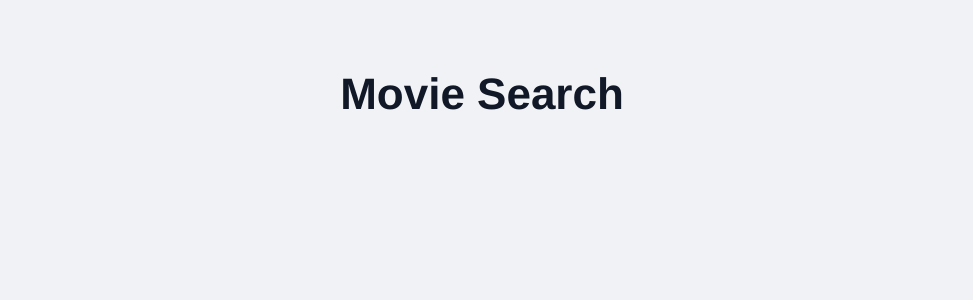
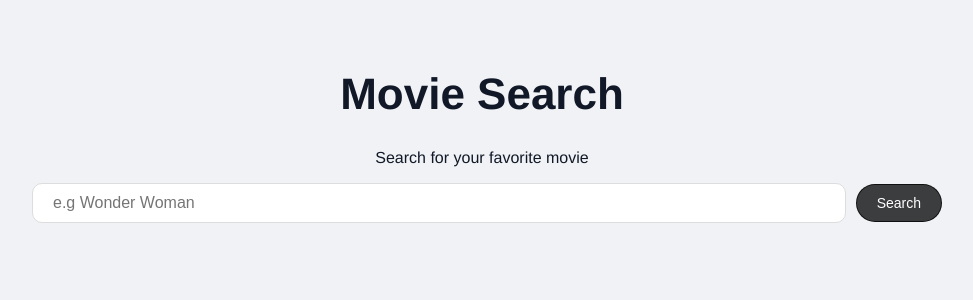
Before and after one commit to elnobun/movie-search-app, a React (Create React App) app: page / in a window 1280 px wide. Shown: the top 300 px of the page, without its empty margins (158-1131 px from the left). Built offline with nearby package versions, Linux system fonts and the light colour scheme.

Commit message:
Search Movie component with styling.

```diff
--- a/src/App.js
+++ b/src/App.js
@@ -1,7 +1,11 @@
+import SearchMovies from './component/SearchMovies'
+
 function App () {
     return (
         <div className="container">
             <h1 className="title">Movie Search</h1>
+            <p className="title__sub">Search for your favorite movie</p>
+            <SearchMovies />
         </div>
     )
 }
--- /dev/null
+++ b/src/component/SearchMovies.js
@@ -0,0 +1,13 @@
+export default function SearchMovies () {
+    return (
+        <form className="form">
+            <label htmlFor="query" className="form__label">
+            </label>
+            <input type="text"
+                   className="form__input"
+                   name="query"
+                   placeholder="e.g Wonder Woman"/>
+            <button className="form__button" type="submit">Search</button>
+        </form>
+    )
+}
--- a/src/css/component/_app.scss
+++ b/src/css/component/_app.scss
@@ -7,4 +7,7 @@
 .title {
   font-size: 4.4rem;
   text-align: center;
+  &__sub {
+    text-align: center;
+  }
 }
--- /dev/null
+++ b/src/css/component/_search-movies.scss
@@ -0,0 +1,52 @@
+.form {
+  display: grid;
+
+  &__label {
+    font-size: $font-small;
+    text-transform: uppercase;
+    text-align: center;
+  }
+
+  &__input {
+    font-size: $font-base;
+    padding: .5rem 2rem;
+    line-height: 2.8rem;
+    border-radius: 1rem;
+    border: 1px solid #ddd;
+    margin-bottom: 1.5rem;
+    &:hover {
+      background-color: #fff;
+      box-shadow: 0 1px 6px rgba(32,33,36,.28);
+      border-color: rgba(223,225,229,0);
+    }
+    &:focus {
+      outline: none;
+    }
+  }
+
+  &__button {
+    background-color: $button-background-color;
+    color: white;
+    padding: 1rem 2rem;
+    border: 1px solid $button-background-color;
+    border-radius: 2rem;
+    font-size: 1.4rem;
+    cursor: pointer;
+    transition: background-color 2ms;
+    &:hover {
+      background-color: $button-background-hover-color;
+    }
+  }
+}
+
+@media (min-width: 786px) {
+  .form {
+    grid-template-columns: auto 1fr auto;
+    grid-gap: 1rem;
+    align-items: center;
+
+    &__input {
+      margin-bottom: 0;
+    }
+  }
+}
--- a/src/css/settings/_variables.scss
+++ b/src/css/settings/_variables.scss
@@ -1,5 +1,7 @@
 /* COLOR VARIABLES */
 $background-color: #f0f2f5;
+$button-background-color: rgba(0,0,0,0.75);
+$button-background-hover-color: rgba(0,0,0,0.85);
 $primary-color: #111827;
 
 /* FONT SIZE */
--- a/src/css/styles.css
+++ b/src/css/styles.css
@@ -33,5 +33,57 @@ small {
   font-size: 4.4rem;
   text-align: center;
 }
+.title__sub {
+  text-align: center;
+}
+
+.form {
+  display: grid;
+}
+.form__label {
+  font-size: 1.2rem;
+  text-transform: uppercase;
+  text-align: center;
+}
+.form__input {
+  font-size: 1.6rem;
+  padding: 0.5rem 2rem;
+  line-height: 2.8rem;
+  border-radius: 1rem;
+  border: 1px solid #ddd;
+  margin-bottom: 1.5rem;
+}
+.form__input:hover {
+  background-color: #fff;
+  box-shadow: 0 1px 6px rgba(32, 33, 36, 0.28);
+  border-color: rgba(223, 225, 229, 0);
+}
+.form__input:focus {
+  outline: none;
+}
+.form__button {
+  background-color: rgba(0, 0, 0, 0.75);
+  color: white;
+  padding: 1rem 2rem;
+  border: 1px solid rgba(0, 0, 0, 0.75);
+  border-radius: 2rem;
+  font-size: 1.4rem;
+  cursor: pointer;
+  transition: background-color 2ms;
+}
+.form__button:hover {
+  background-color: rgba(0, 0, 0, 0.85);
+}
+
+@media (min-width: 786px) {
+  .form {
+    grid-template-columns: auto 1fr auto;
+    grid-gap: 1rem;
+    align-items: center;
+  }
+  .form__input {
+    margin-bottom: 0;
+  }
+}
 
 /*# sourceMappingURL=styles.css.map */
--- a/src/css/styles.scss
+++ b/src/css/styles.scss
@@ -1,3 +1,4 @@
 @import "settings/variables";
 @import "settings/base";
 @import "component/app";
+@import "component/search-movies";
```
Also changed, not shown: 1 other file (tests, documents, lock files or other folders).
